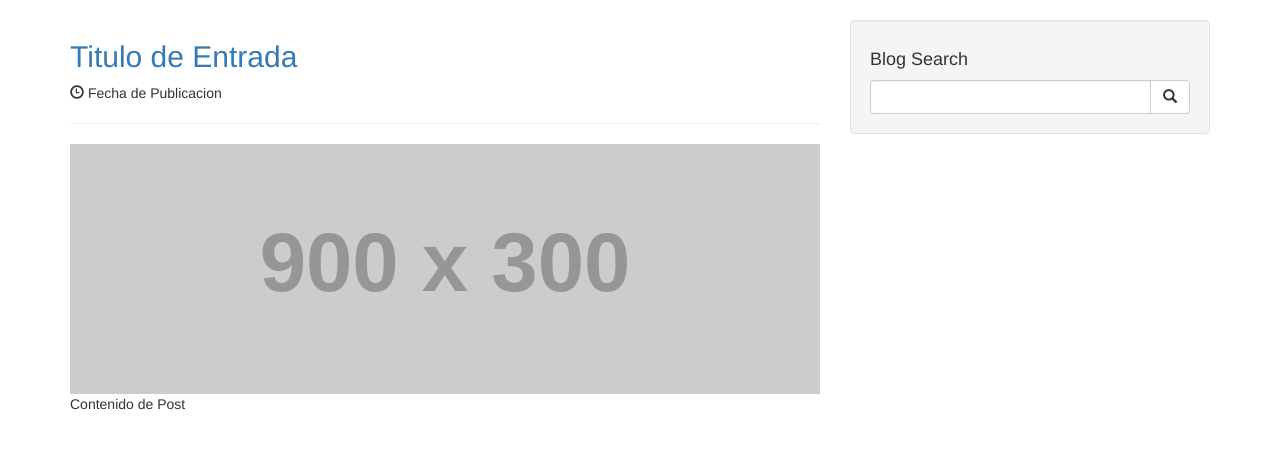
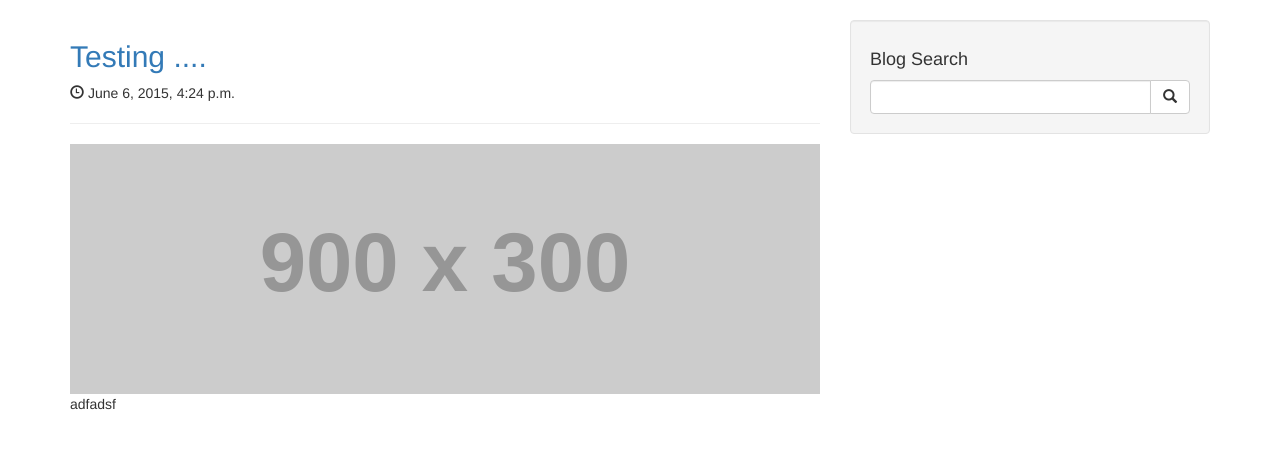
Before and after one commit to ChilangoDjango/mblog, a Django app: a page that uses templates/blog/post.html in a window 1280 px wide. Shown: the part 52-501 px from the top of the page. Run offline with Django 3.2, Linux system fonts and the light colour scheme; data comes from the database, SQL or seed files in the repository; grey boxes labelled with a size stand in for pictures from a placeholder-image service; some libraries are stand-ins or nearby versions.

Commit message:
Template for PostDetailw

```diff
--- a/templates/blog/post.html
+++ b/templates/blog/post.html
@@ -1,13 +1,13 @@
 {% extends 'blog/base.html' %}
-
+{% load django_markdown %}
 {% block content  %}
  <article class="post">
     <h2>
-      <a href="#">Titulo de Entrada</a></h2>
-      <p><span class="glyphicon glyphicon-time"></span> Fecha de Publicacion</p>
+      <a href="{% url 'blog:post' slug=object.slug %}"> {{ object.title }} </a></h2>
+    <p><span class="glyphicon glyphicon-time"></span> {{ object.created }}  </p>
       <hr />
       <img class="img-responsive" src="http://placehold.it/900x300" alt="">
-      <p>Contenido de Post</p>
+      <p>{{ object.content|markdown }}</p>
 
   </article>
 
```
